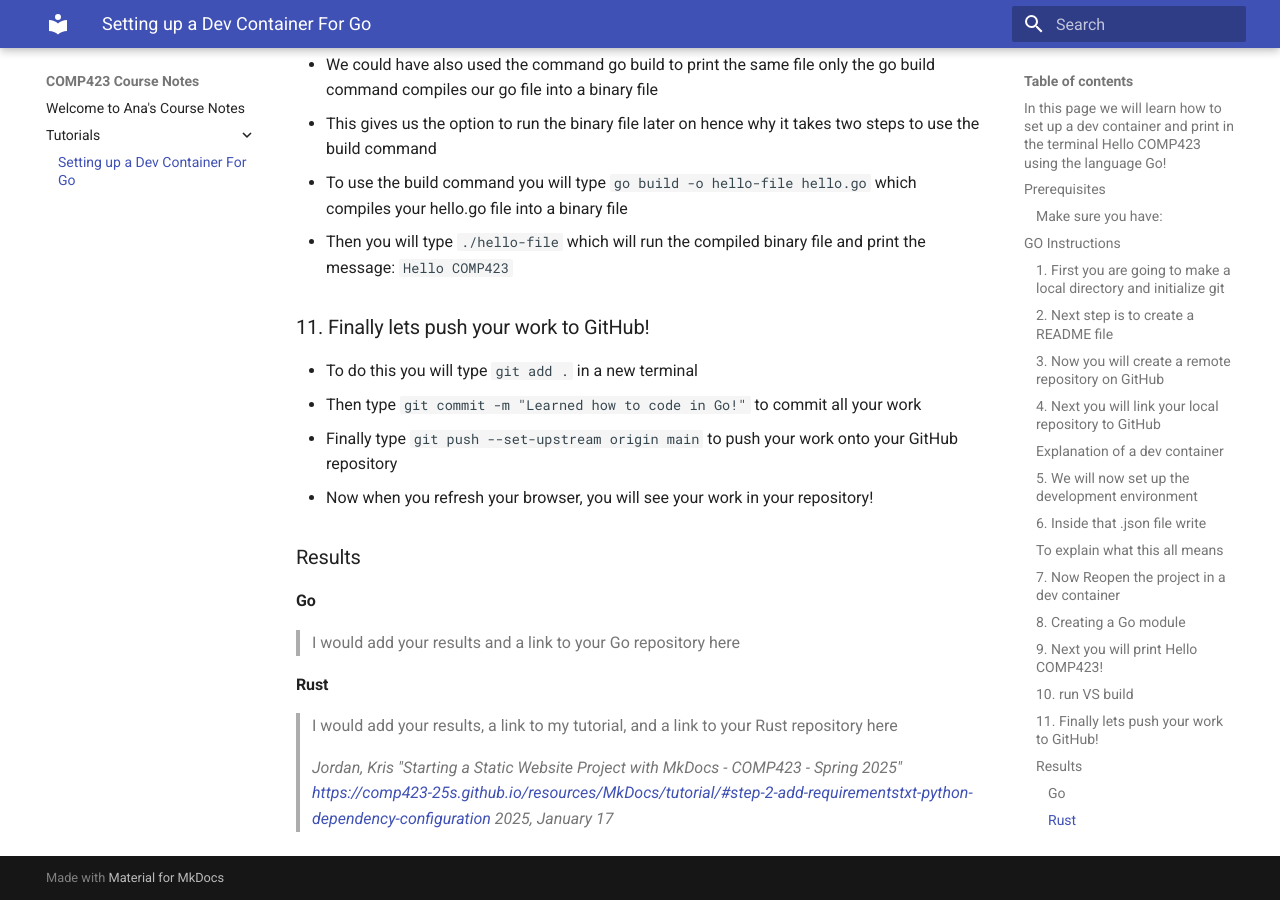
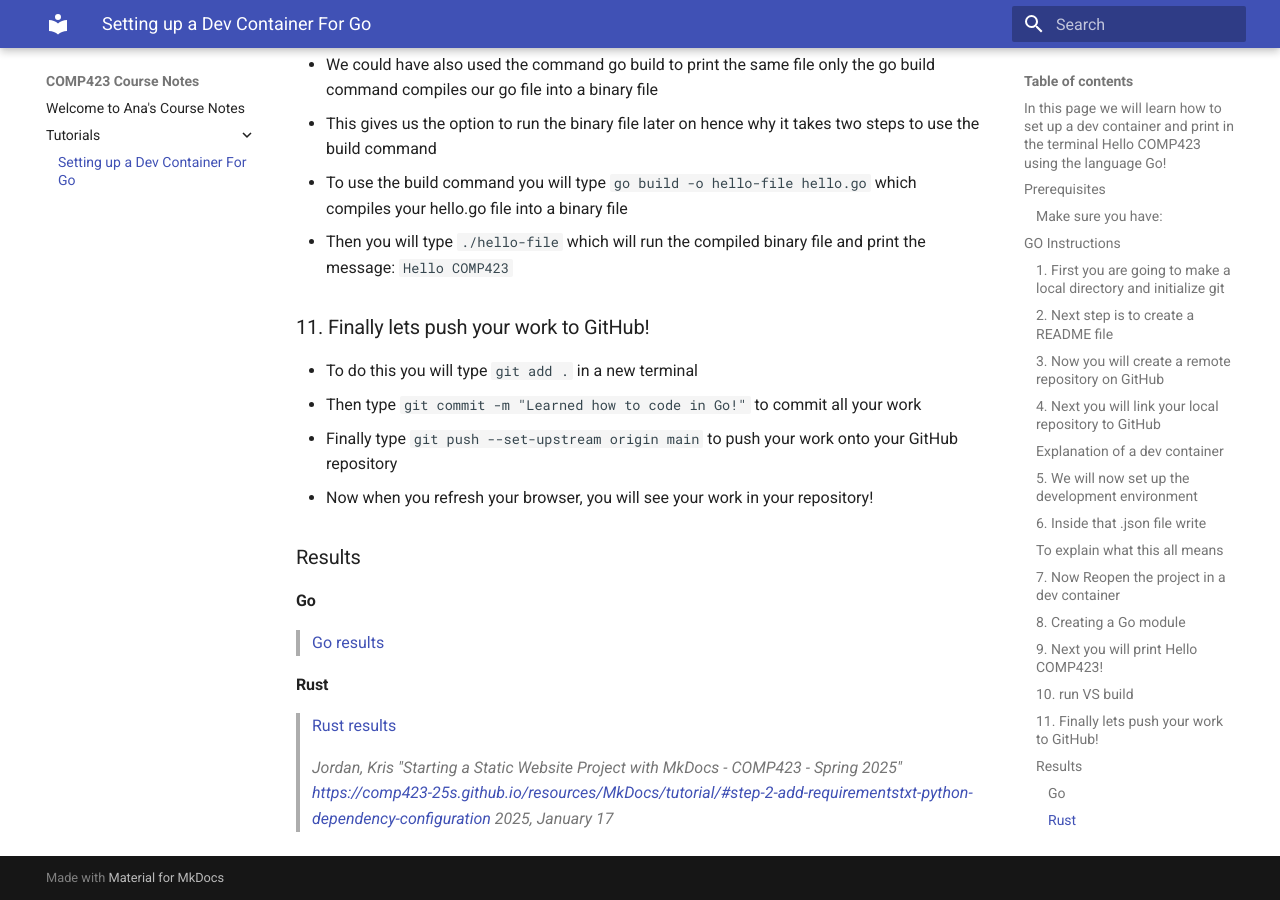
Before and after one commit to analrest/comp423-course-notes, an MkDocs documentation site: the page built from docs/tutorials/go-setup.md, in a window 1280 px wide and 900 px high, scrolled down 3325 px. Built offline with MkDocs 1.6.1 and Material for MkDocs 9.7.7, drawn with Linux system fonts in a browser that asks for light colours.

Commit message:
Final Draft After Partner Edits

```diff
--- a/docs/tutorials/go-setup.md
+++ b/docs/tutorials/go-setup.md
@@ -106,8 +106,8 @@
 ### Results
 
 #### Go
-> I would add your results and a link to your Go repository here
+> [Go results](https://github.com/analrest/comp423-go)
 #### Rust
->I would add your results, a link to my tutorial, and a link to your Rust repository here
+> [Rust results](https://github.com/analrest/rust-setup-tutorials)
 
 >*Jordan, Kris "Starting a Static Website Project with MkDocs - COMP423 - Spring 2025" [https://comp423-25s.github.io/resources/MkDocs/tutorial/#step-2-add-requirementstxt-python-dependency-configuration](https://comp423-25s.github.io/resources/MkDocs/tutorial/#step-2-add-requirementstxt-python-dependency-configuration) 2025, January 17*
```
